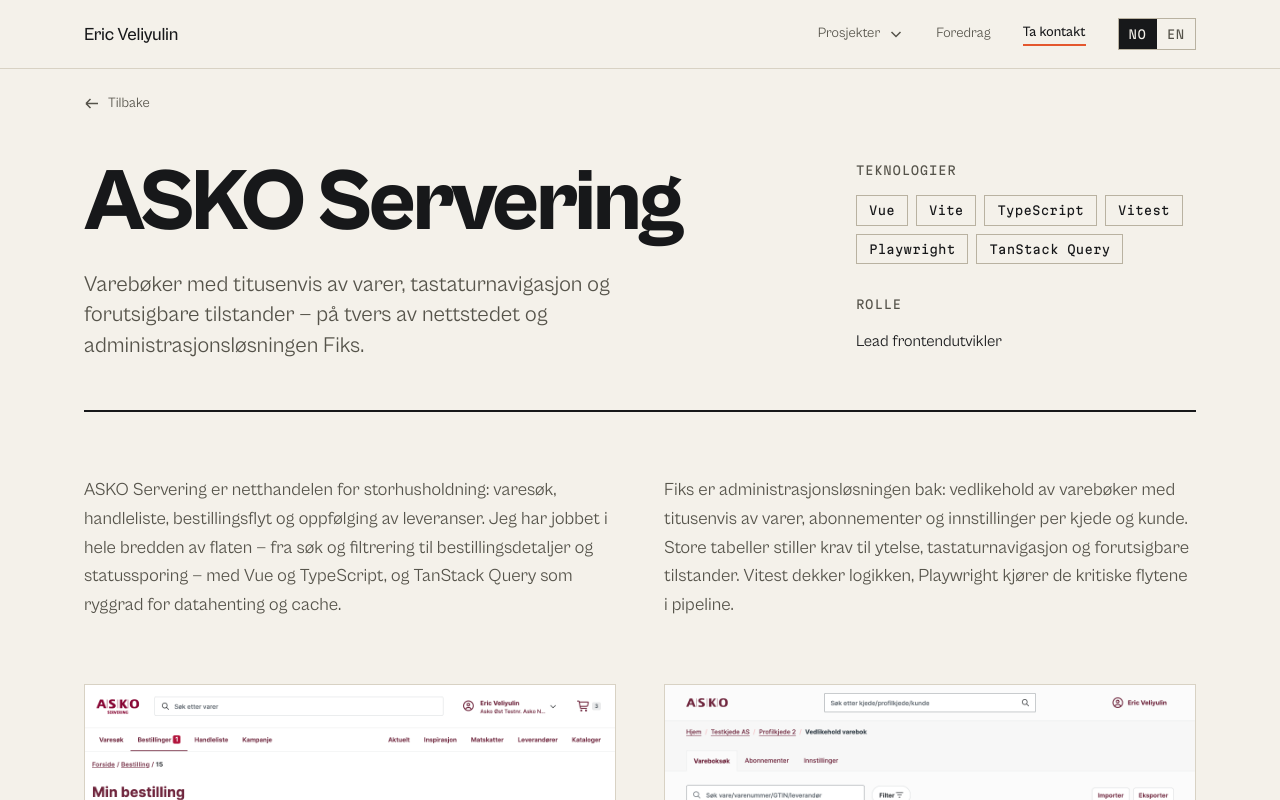
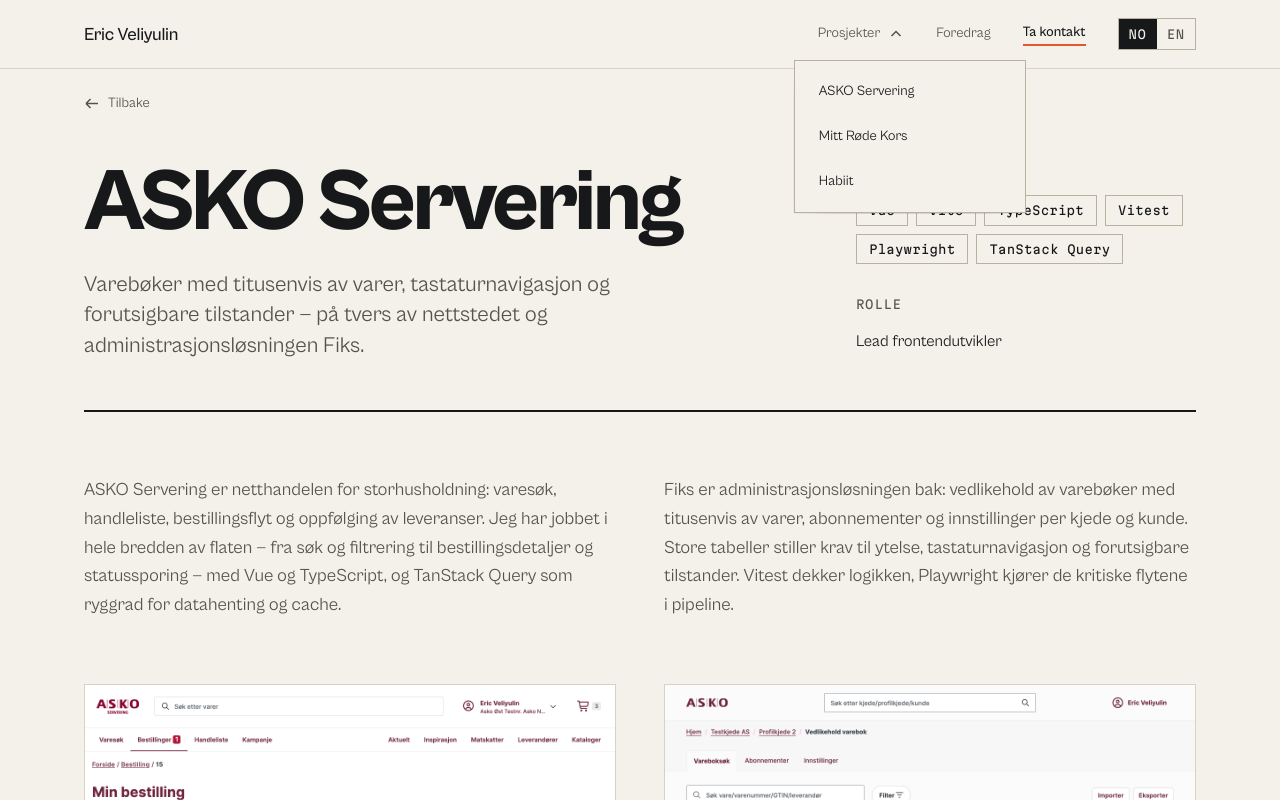
Before and after one commit to ericvel/portfolio, a Vue app: page /prosjekter/asko in a window 1280 px wide. Both pictures are taken after a click on the button "Prosjekter". Shown: the top 800 px of the page. Built offline with nearby package versions, Linux system fonts and the light colour scheme.

Commit message:
Add page view transitions

```diff
--- a/src/App.vue
+++ b/src/App.vue
@@ -17,9 +17,7 @@
 watchEffect(() => {
   const project = route.name === "project" ? findProject(String(route.params.id)) : undefined;
 
-  document.title = project
-    ? t("meta.titleProject", { project: project.title })
-    : t("meta.title");
+  document.title = project ? t("meta.titleProject", { project: project.title }) : t("meta.title");
 
   document
     .querySelector('meta[name="description"]')
--- a/src/assets/base.css
+++ b/src/assets/base.css
@@ -104,7 +104,6 @@
   background: var(--paper);
   color: var(--ink);
   -webkit-font-smoothing: antialiased;
-  scroll-behavior: smooth;
 }
 
 body {
@@ -126,10 +125,6 @@
 }
 
 @media (prefers-reduced-motion: reduce) {
-  html {
-    scroll-behavior: auto;
-  }
-
   *,
   *::before,
   *::after {
@@ -198,3 +193,77 @@
 .skip-link:focus-visible {
   transform: translateY(0);
 }
+
+/* Native route transitions: adjacent sheets travel only far enough to establish direction.
+   The header owns a separate snapshot, so navigation remains fixed while content moves. */
+.header {
+  view-transition-name: site-header;
+}
+
+::view-transition-old(root),
+::view-transition-new(root),
+::view-transition-old(site-header),
+::view-transition-new(site-header) {
+  animation: none;
+  mix-blend-mode: normal;
+}
+
+::view-transition-group(site-header) {
+  z-index: 2;
+  animation: none;
+}
+
+::view-transition-old(site-header) {
+  visibility: hidden;
+}
+
+html[data-route-motion="forward"]::view-transition-old(root) {
+  animation: route-swipe-out-left 180ms cubic-bezier(0.4, 0, 1, 1) both;
+}
+
+html[data-route-motion="forward"]::view-transition-new(root) {
+  animation: route-swipe-in-right 220ms cubic-bezier(0.16, 1, 0.3, 1) both;
+}
+
+html[data-route-motion="back"]::view-transition-old(root) {
+  animation: route-swipe-out-right 180ms cubic-bezier(0.4, 0, 1, 1) both;
+}
+
+html[data-route-motion="back"]::view-transition-new(root) {
+  animation: route-swipe-in-left 220ms cubic-bezier(0.16, 1, 0.3, 1) both;
+}
+
+@keyframes route-swipe-out-left {
+  to {
+    transform: translateX(clamp(-72px, -6vw, -28px));
+  }
+}
+
+@keyframes route-swipe-in-right {
+  from {
+    transform: translateX(clamp(28px, 6vw, 72px));
+  }
+}
+
+@keyframes route-swipe-out-right {
+  to {
+    transform: translateX(clamp(28px, 6vw, 72px));
+  }
+}
+
+@keyframes route-swipe-in-left {
+  from {
+    transform: translateX(clamp(-72px, -6vw, -28px));
+  }
+}
+
+@media (prefers-reduced-motion: reduce) {
+  ::view-transition-group(root),
+  ::view-transition-old(root),
+  ::view-transition-new(root),
+  ::view-transition-group(site-header),
+  ::view-transition-old(site-header),
+  ::view-transition-new(site-header) {
+    animation-duration: 0.01ms !important;
+  }
+}
--- a/src/components/ProjectLedger.vue
+++ b/src/components/ProjectLedger.vue
@@ -1,5 +1,6 @@
 <script setup lang="ts">
 import { useI18n } from "vue-i18n";
+import { RouterLink } from "vue-router";
 import AppIcon from "@/components/AppIcon.vue";
 import { PROJECTS } from "@/data/projects";
 
@@ -13,7 +14,7 @@
 </script>
 
 <template>
-  <section id="prosjekter" class="work" aria-labelledby="prosjekter-tittel">
+  <section class="work" aria-labelledby="prosjekter-tittel">
     <div class="shell">
       <h2 id="prosjekter-tittel" class="work__heading">{{ t("work.heading") }}</h2>
 
@@ -25,6 +26,7 @@
           :class="{ 'work__item--lead': project.lead }"
         >
           <RouterLink
+            view-transition
             class="work__row"
             :class="{ 'work__row--lead': project.lead }"
             :aria-label="`${project.title} — ${t('work.readMore')}`"
@@ -440,7 +442,6 @@
   transform: translate(3px, -0.5px);
 }
 
-
 @media (max-width: 1024px) {
   /* The screenshot goes last on a single column: the reader should reach the claim and the
      stack before the evidence, not scroll past a picture to find them. */
--- a/src/components/ProjectPager.vue
+++ b/src/components/ProjectPager.vue
@@ -22,7 +22,11 @@
        reader here has finished one piece of evidence and is comparing; navigation is the
        thing the footer does not already do. -->
   <nav class="pager" :aria-label="t('project.pagerNav')">
-    <RouterLink class="pager__link" :to="{ name: 'project', params: { id: next.id } }">
+    <RouterLink
+      view-transition
+      class="pager__link"
+      :to="{ name: 'project', params: { id: next.id } }"
+    >
       <span class="pager__lead">
         <span class="pager__label">{{ t("project.next") }}</span>
         <span class="pager__name">
--- a/src/components/SiteHeader.vue
+++ b/src/components/SiteHeader.vue
@@ -1,5 +1,5 @@
 <script setup lang="ts">
-import { onBeforeUnmount, onMounted, ref } from "vue";
+import { ref } from "vue";
 import { useI18n } from "vue-i18n";
 import { RouterLink } from "vue-router";
 import AppIcon from "@/components/AppIcon.vue";
@@ -8,81 +8,44 @@
 
 const { t } = useI18n();
 
-const menuOpen = ref(false);
-const menu = ref<HTMLElement | null>(null);
-const trigger = ref<HTMLButtonElement | null>(null);
+const projectsMenu = ref<HTMLElement | null>(null);
 
-function close() {
-  menuOpen.value = false;
+function closeProjectsMenu() {
+  projectsMenu.value?.hidePopover();
 }
-
-function onPointerDown(event: MouseEvent) {
-  if (menuOpen.value && !menu.value?.contains(event.target as Node)) close();
-}
-
-/**
- * Escape is bound to the document rather than the nav: the menu also opens on hover,
- * so a pointer user can have it open with focus nowhere near it. WCAG 1.4.13 wants
- * that dismissible without moving the pointer. Focus only returns to the trigger when
- * it was already inside the menu — otherwise Escape would yank focus across the page.
- */
-function onKeydown(event: KeyboardEvent) {
-  if (event.key !== "Escape" || !menuOpen.value) return;
-  const focusWasInside = menu.value?.contains(document.activeElement);
-  close();
-  if (focusWasInside) trigger.value?.focus();
-}
-
-onMounted(() => {
-  document.addEventListener("mousedown", onPointerDown);
-  document.addEventListener("keydown", onKeydown);
-});
-
-onBeforeUnmount(() => {
-  document.removeEventListener("mousedown", onPointerDown);
-  document.removeEventListener("keydown", onKeydown);
-});
 </script>
 
 <template>
   <header class="header">
     <div class="header__shell shell">
-      <RouterLink class="logo" :to="{ name: 'home' }">Eric Veliyulin</RouterLink>
+      <RouterLink view-transition class="logo" :to="{ name: 'home' }"> Eric Veliyulin </RouterLink>
 
       <nav class="nav">
-        <div
-          ref="menu"
-          class="menu"
-          @mouseenter="menuOpen = true"
-          @mouseleave="close"
-          @focusout="menuOpen && !menu?.contains($event.relatedTarget as Node) && close()"
-        >
-          <button
-            ref="trigger"
-            type="button"
-            class="menu__trigger nav__link"
-            :aria-expanded="menuOpen"
-            aria-controls="projects-menu"
-            @click="menuOpen = !menuOpen"
-          >
+        <div class="menu">
+          <button type="button" class="menu__trigger nav__link" popovertarget="projects-menu">
             {{ t("nav.projects") }}
-            <span class="menu__caret" :class="{ 'menu__caret--open': menuOpen }">
+            <span class="menu__caret">
               <AppIcon name="chevron-down" />
             </span>
           </button>
-          <div class="menu__anchor" :class="{ 'menu__anchor--open': menuOpen }">
-            <ul id="projects-menu" class="menu__list" :aria-label="t('nav.projectsMenu')">
+          <ul
+            id="projects-menu"
+            ref="projectsMenu"
+            class="menu__list"
+            popover="auto"
+            :aria-label="t('nav.projectsMenu')"
+          >
             <li v-for="project in PROJECTS" :key="project.id">
               <RouterLink
+                view-transition
                 class="menu__item"
                 :to="{ name: 'project', params: { id: project.id } }"
-                  @click="close"
+                @click="closeProjectsMenu"
               >
                 {{ project.title }}
               </RouterLink>
             </li>
           </ul>
-          </div>
         </div>
 
         <RouterLink class="nav__link" :to="{ name: 'home', hash: '#foredrag' }">
@@ -158,11 +121,8 @@
   }
 }
 
-.menu {
-  position: relative;
-}
-
 .menu__trigger {
+  anchor-name: --projects-menu-trigger;
   appearance: none;
   background: none;
   border: 0;
@@ -176,25 +136,16 @@
   transition: transform 200ms cubic-bezier(0.16, 1, 0.3, 1);
 }
 
-.menu__caret--open {
+.menu:has(.menu__list:popover-open) .menu__caret {
   transform: rotate(180deg);
 }
 
-.menu__anchor {
-  position: absolute;
-  top: 100%;
-  left: calc(var(--space-5) * -1);
-  z-index: 10;
-  padding-top: var(--space-4);
-  display: none;
-}
-
-.menu__anchor--open {
-  display: block;
-}
-
 .menu__list {
-  display: flex;
+  position: fixed;
+  position-anchor: --projects-menu-trigger;
+  inset: auto;
+  top: calc(anchor(bottom) + var(--space-4));
+  left: calc(anchor(left) - var(--space-5));
   flex-direction: column;
   min-width: 232px;
   margin: 0;
@@ -203,6 +154,35 @@
   background: var(--paper);
   border: 1px solid var(--rule-strong);
   box-shadow: 0 14px 30px -14px rgb(23 24 26 / 26%);
+  clip-path: inset(0 0 100% 0);
+  animation: projects-menu-out 140ms cubic-bezier(0.4, 0, 1, 1) forwards;
+}
+
+.menu__list:popover-open {
+  display: flex;
+  animation: projects-menu-in 220ms cubic-bezier(0.16, 1, 0.3, 1) forwards;
+}
+
+@keyframes projects-menu-in {
+  from {
+    clip-path: inset(0 0 100% 0);
+  }
+
+  to {
+    clip-path: inset(0);
+  }
+}
+
+@keyframes projects-menu-out {
+  from {
+    display: flex;
+    clip-path: inset(0);
+  }
+
+  to {
+    display: none;
+    clip-path: inset(0 0 100% 0);
+  }
 }
 
 .menu__item {
--- /dev/null
+++ b/src/router/routeMotion.ts
@@ -0,0 +1,19 @@
+import type { RouteLocationNormalized } from "vue-router";
+
+type RouteMotion = "forward" | "back" | "none";
+
+export function setRouteMotion(to: RouteLocationNormalized, from: RouteLocationNormalized): void {
+  const fromProject = from.name === "project";
+  const toProject = to.name === "project";
+  let motion: RouteMotion = "none";
+
+  if (toProject && (from.name === "home" || fromProject)) {
+    motion = "forward";
+  } else if (fromProject && to.name === "home") {
+    motion = "back";
+  }
+
+  if (typeof document !== "undefined") {
+    document.documentElement.dataset.routeMotion = motion;
+  }
+}
--- a/src/views/ProjectView.vue
+++ b/src/views/ProjectView.vue
@@ -38,6 +38,7 @@
   <main v-if="project && copy" id="innhold" class="project">
     <div class="project__shell shell">
       <RouterLink
+        view-transition
         class="project__back"
         :to="{ name: 'home' }"
         :aria-label="t('project.backLabel')"
```
Also changed, not shown: src/router/index.ts (+15 -4 lines). Lines whose indentation alone changed are shown as unchanged.
